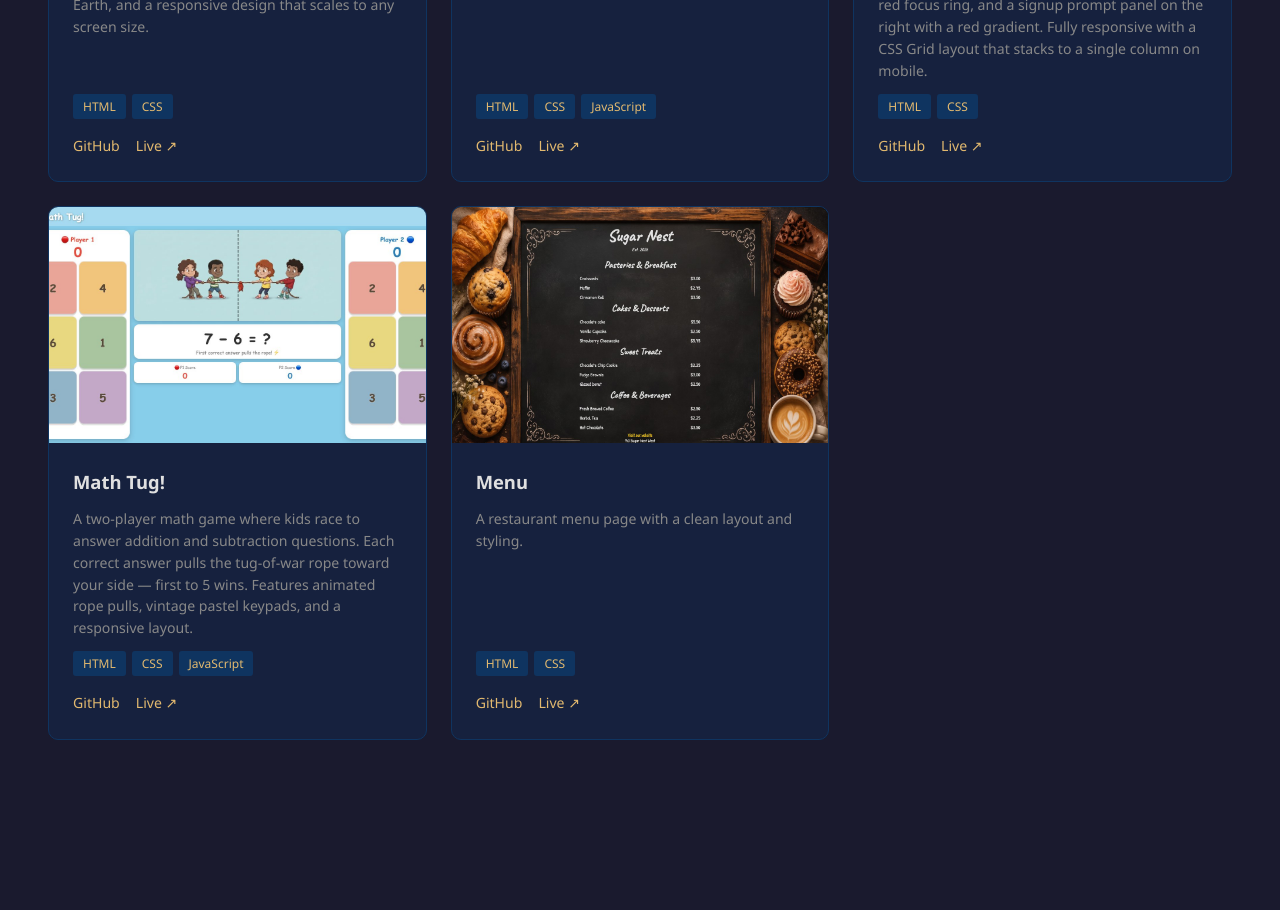
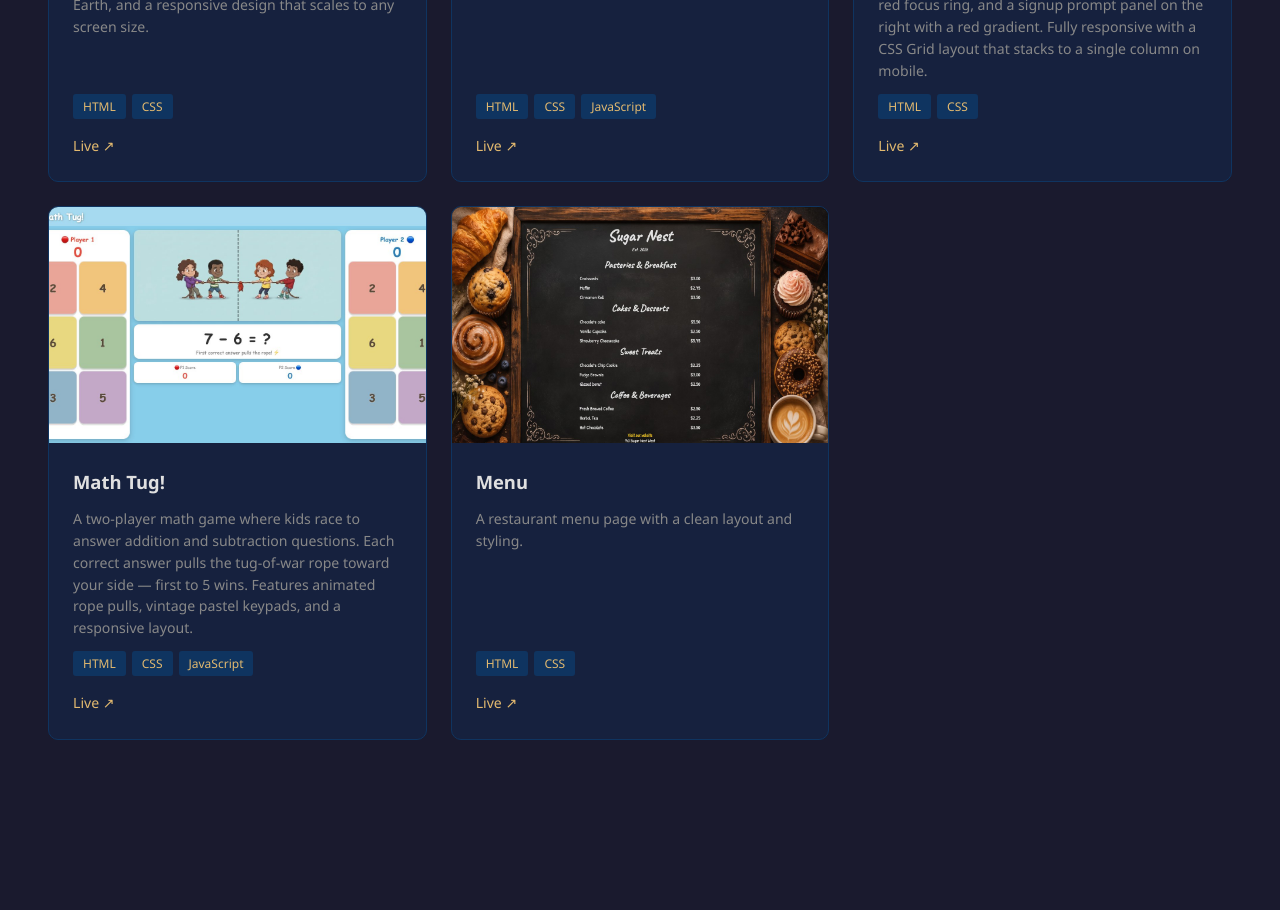
Before and after one commit to rit2/portfolio, a React app: page / in a window 1280 px wide. Shown: the part 1340-2250 px from the top of the page. Built offline with nearby package versions, Linux system fonts and the light colour scheme; the HTML template or start-up script is replaced by a standard one.

Commit message:
remove GitHub links from project cards

```diff
--- a/src/components/Projects.jsx
+++ b/src/components/Projects.jsx
@@ -121,9 +121,6 @@ export default function Projects() {
                 ))}
               </div>
               <div className="project-links">
-                {p.github !== "#" && (
-                  <a href={p.github} target="_blank" rel="noreferrer">GitHub</a>
-                )}
                 {p.live !== "#" && (
                   <a href={p.live} target="_blank" rel="noreferrer">Live ↗</a>
                 )}
@@ -147,9 +144,6 @@ export default function Projects() {
             <div className="lightbox-info">
               <h3>{activeProject.title}</h3>
               <div className="lightbox-links">
-                {activeProject.github !== "#" && (
-                  <a href={activeProject.github} target="_blank" rel="noreferrer">GitHub</a>
-                )}
                 {activeProject.live !== "#" && (
                   <a href={activeProject.live} target="_blank" rel="noreferrer">Live ↗</a>
                 )}
```
